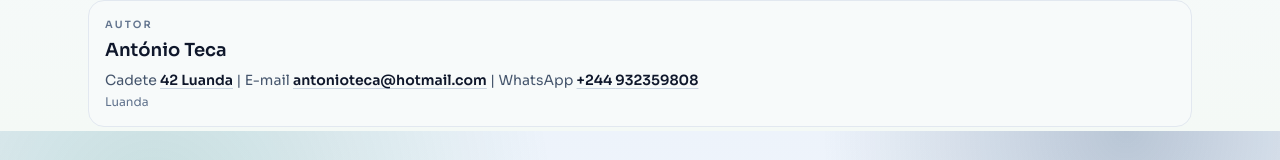
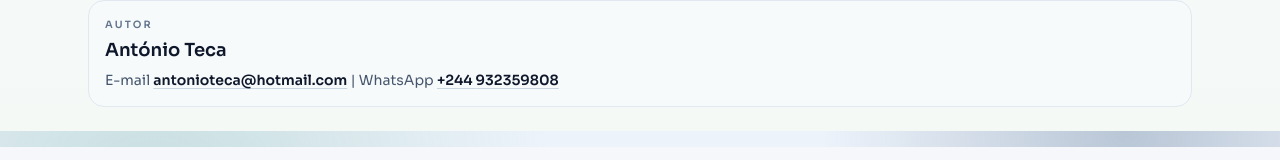
Before and after one commit to antoniotecadev/benguela-ajuda, a Next.js app: page / in a window 1280 px wide. Shown: the part 1469-1629 px from the top of the page. Built offline with nearby package versions, Linux system fonts and the light colour scheme; no server answers; the database is empty.

Commit message:
refactor: streamline Home component layout and improve author section

```diff
--- a/app/page.tsx
+++ b/app/page.tsx
@@ -71,16 +71,7 @@ export default function Home() {
                         </p>
                         <h2 className="mt-1 text-base font-semibold text-slate-900 sm:text-lg">{AUTHOR_NAME}</h2>
                         <p className="mt-1.5 text-[8px] text-slate-600 sm:text-sm">
-              Cadete{' '}
-              <a
-                href={AUTHOR_42_LUANDA_LINK}
-                target="_blank"
-                rel="noopener noreferrer"
-                className="font-semibold text-slate-900 underline decoration-slate-300 underline-offset-3 transition hover:decoration-slate-900"
-              >
-                42 Luanda
-              </a>
-              {' '}| E-mail{' '}
+                            E-mail{' '}
                             <a
                                 href={`mailto:${AUTHOR_EMAIL}`}
                                 className="font-semibold text-slate-900 underline decoration-slate-300 underline-offset-3 transition hover:decoration-slate-900"
@@ -97,7 +88,7 @@ export default function Home() {
                                 +244 {AUTHOR_WHATSAPP}
                             </a>
                         </p>
-            <p className="mt-1 text-[8px] text-slate-500 sm:text-xs">{AUTHOR_LOCATION}</p>
+                        {/* <p className="mt-1 text-[8px] text-slate-500 sm:text-xs">{AUTHOR_LOCATION}</p> */}
                     </div>
                 </div>
             </section>
```
Lines whose indentation alone changed are shown as unchanged.
